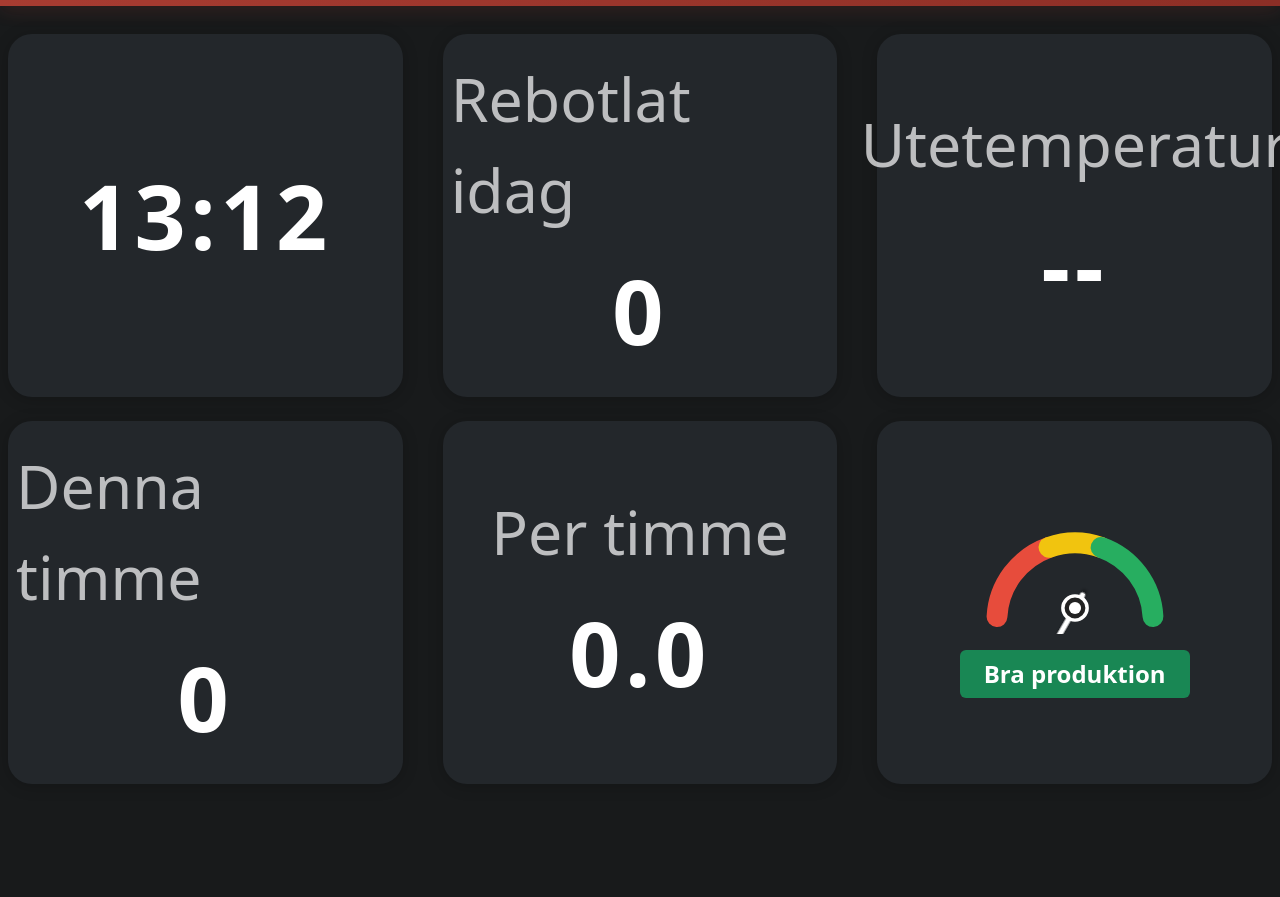
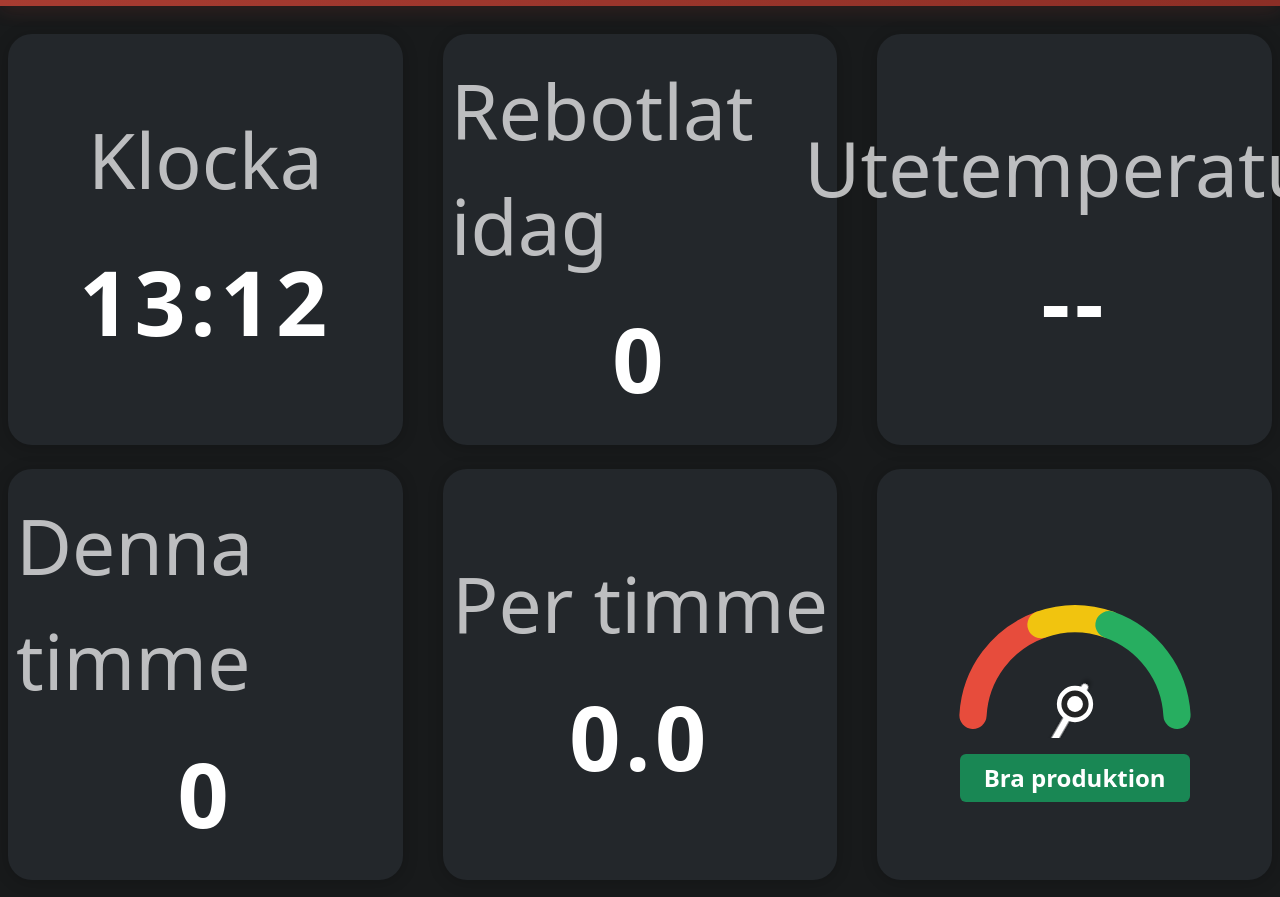
Before and after one commit to oscarjio/mauserdb, an Angular app in the folder noreko-frontend/: page /rebotling/live in a window 1280 px wide. Before the commit the page ends 801 px from the top, so only its background shows below. Built offline with nearby package versions, Linux system fonts and the light colour scheme; no server answers.

Commit message:
Lite småändringar för att tillfälligt köra sidan utan PLC kommunikation. Och lite grafiska ändringar.

```diff
--- a/noreko-frontend/src/app/pages/rebotling-live/rebotling-live.css
+++ b/noreko-frontend/src/app/pages/rebotling-live/rebotling-live.css
@@ -124,7 +124,7 @@
 }
 
 .speedometer-modern svg {
-  max-width: 260px;
+  max-width: 340px;
   width: 100%;
   height: auto;
   display: block;
@@ -146,7 +146,7 @@
 }
 
 .live-card.speedometer-wrapper {
-  padding-bottom: 2.5rem;
+  padding-bottom: 1.5rem;
   position: relative;
 }
 
@@ -234,7 +234,7 @@
   }
   /* Desktop behåller nuvarande storlekar */
   .live-label {
-    font-size: 3.8rem;
+    font-size: 4.8rem;
   }
   .live-value {
     font-size: 4.5rem;
--- a/noreko-frontend/src/app/pages/rebotling-live/rebotling-live.html
+++ b/noreko-frontend/src/app/pages/rebotling-live/rebotling-live.html
@@ -3,6 +3,7 @@
   <div class="row g-4 align-items-stretch justify-content-center" style="min-height: 250px;">
     <div class="col-4 d-flex align-items-stretch">
       <div class="live-card flex-fill clock-card h-100 w-100 d-flex flex-column justify-content-center align-items-center">
+        <div class="live-label">Klocka</div>
         <div class="live-value live-clock">{{ now | date:'HH:mm' }}</div>
       </div>
     </div>
```
Also changed, not shown: noreko-frontend/src/app/news/news.css (line endings or trailing spaces), 1 other file (tests, documents, lock files or other folders).
